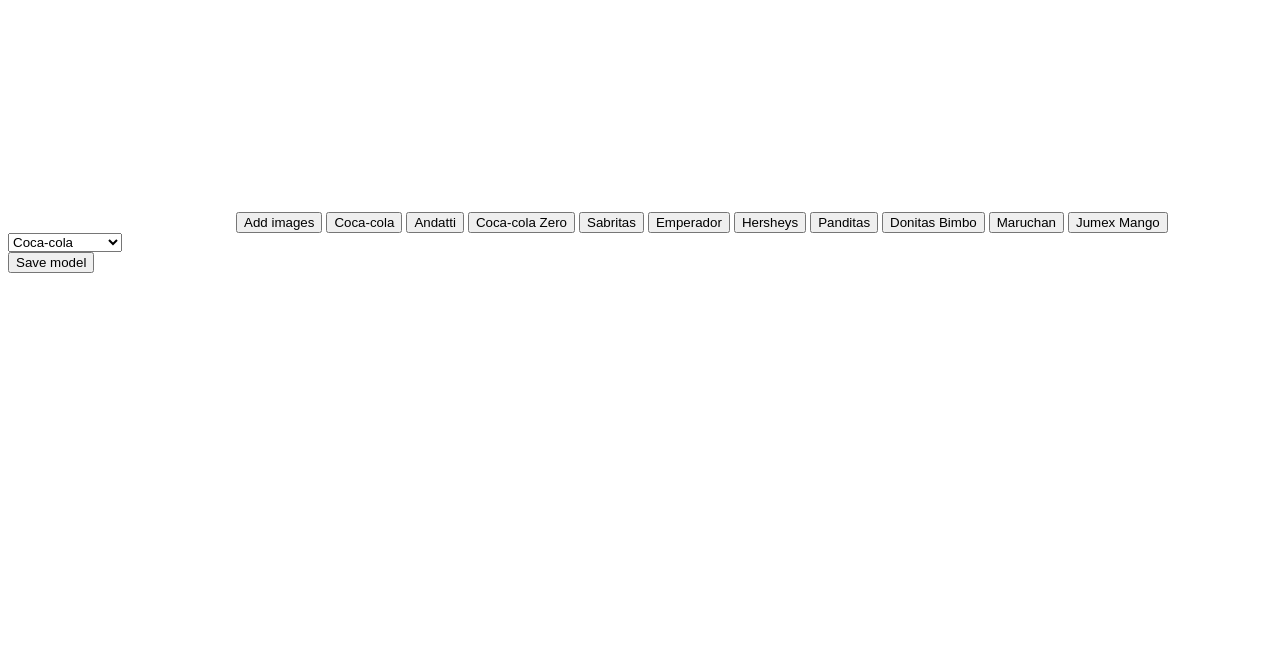
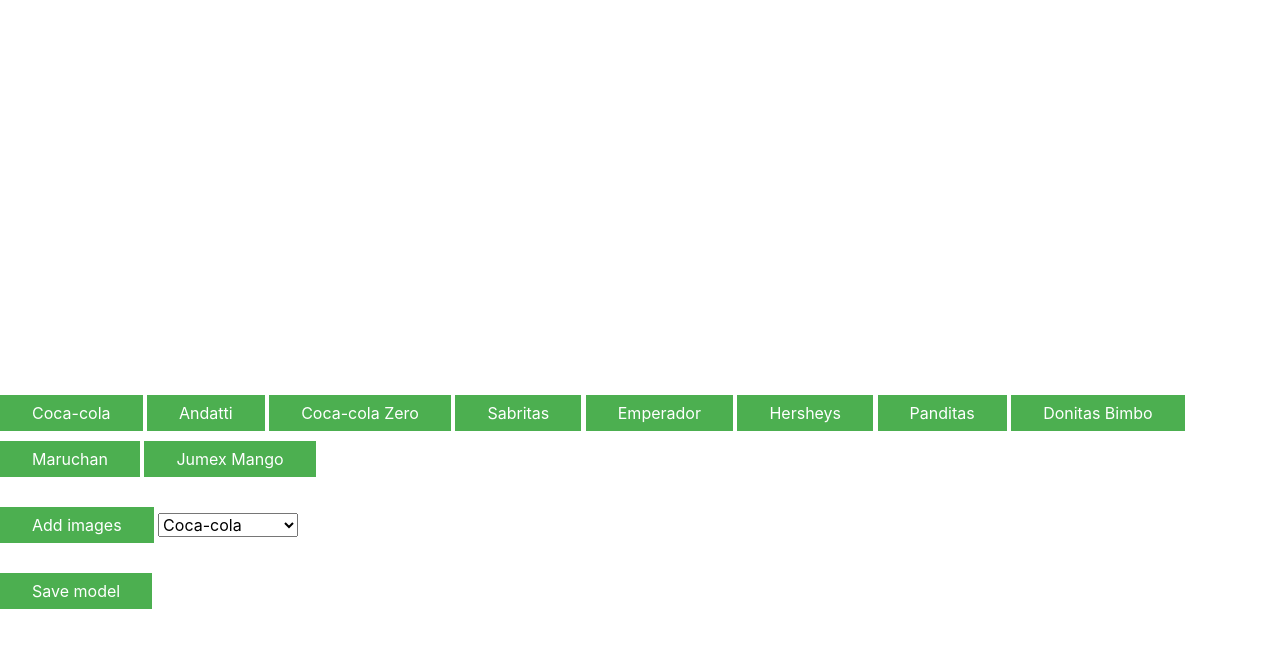
Before and after one commit to Adrian-GP/Semana-I-Proyecto, a plain HTML site: page index.html in a window 1280 px wide. Shown: the part 5-652 px from the top of the page. Drawn offline with nearby package versions, Linux system fonts and the light colour scheme; a script that the page names is missing.

Commit message:
Template

```diff
--- /dev/null
+++ b/css/styles.css
@@ -0,0 +1,12 @@
+.my-btn {
+    background-color: #4CAF50;
+    /* Green */
+    border: none;
+    color: white;
+    padding: 6px 32px;
+    margin-bottom:10px;
+    text-align: center;
+    text-decoration: none;
+    display: inline-block;
+    font-size: 16px;
+}
--- a/index.html
+++ b/index.html
@@ -2,9 +2,12 @@
 
 <head>
     <!-- Load the latest version of TensorFlow.js -->
-    <script src="https://unpkg.com/@tensorflow/tfjs"></script>
-    <script src="https://unpkg.com/@tensorflow-models/mobilenet"></script>
-    <script src="https://unpkg.com/@tensorflow-models/knn-classifier"></script>
+    <link rel="stylesheet" href="https://stackpath.bootstrapcdn.com/bootstrap/4.3.1/css/bootstrap.min.css"
+        integrity="sha384-ggOyR0iXCbMQv3Xipma34MD+dH/1fQ784/j6cY/iJTQUOhcWr7x9JvoRxT2MZw1T" crossorigin="anonymous">
+
+    <link rel="stylesheet" href="css/styles.css">
+
+
 
 </head>
 
@@ -12,18 +15,21 @@
     <!--<div id="console"></div>-->
     <!-- Add an image that we will use to test -->
     <!--<img id="img" crossorigin src="https://i.imgur.com/JlUvsxa.jpg" width="227" height="227"/>-->
-    <video autoplay playsinline muted id="webcam" width="224" height="224"></video>
-    <button id="add-image">Add images</button>
-    <button id="class-coca">Coca-cola</button>
-    <button id="class-andatti">Andatti</button>
-    <button id="class-coca-zero">Coca-cola Zero</button>
-    <button id="class-sabritas">Sabritas</button>
-    <button id="class-emperador">Emperador</button>
-    <button id="class-hershey">Hersheys</button>
-    <button id="class-panditas">Panditas</button>
-    <button id="class-donitas">Donitas Bimbo</button>
-    <button id="class-maruchan">Maruchan</button>
-    <button id="class-jumex">Jumex Mango</button>
+    <video autoplay playsinline muted id="webcam" width="600" height="400"></video>
+    <div style="display:block;">
+        <button class="my-btn" id="class-coca">Coca-cola</button>
+        <button class="my-btn" id="class-andatti">Andatti</button>
+        <button class="my-btn" id="class-coca-zero">Coca-cola Zero</button>
+        <button class="my-btn" id="class-sabritas">Sabritas</button>
+        <button class="my-btn" id="class-emperador">Emperador</button>
+        <button class="my-btn" id="class-hershey">Hersheys</button>
+        <button class="my-btn" id="class-panditas">Panditas</button>
+        <button class="my-btn" id="class-donitas">Donitas Bimbo</button>
+        <button class="my-btn" id="class-maruchan">Maruchan</button>
+        <button class="my-btn" id="class-jumex">Jumex Mango</button>
+    </div>
+    <div style="margin:20px 0;">
+        <button class="my-btn" id="add-image">Add images</button>
         <select id="drop-down-elem">
             <option value="0">Coca-cola</option>
             <option value="1">Andatti</option>
@@ -36,12 +42,25 @@
             <option value="8">Maruchan</option>
             <option value="9">Jumex Mango</option>
         </select>
+    </div>
     <!--<button id="class-b">Add B</button>
     <button id="class-c">Add C</button>-->
-    <div>
-        <button id="savemodel">Save model</button>
+    <div style="margin-top:20px;">
+        <button class="my-btn" id="savemodel">Save model</button>
     </div>
     <!-- Load index.js after the content of the page -->
+    <script src="https://code.jquery.com/jquery-3.3.1.slim.min.js"
+        integrity="sha384-q8i/X+965DzO0rT7abK41JStQIAqVgRVzpbzo5smXKp4YfRvH+8abtTE1Pi6jizo"
+        crossorigin="anonymous"></script>
+    <script src="https://cdnjs.cloudflare.com/ajax/libs/popper.js/1.14.7/umd/popper.min.js"
+        integrity="sha384-UO2eT0CpHqdSJQ6hJty5KVphtPhzWj9WO1clHTMGa3JDZwrnQq4sF86dIHNDz0W1"
+        crossorigin="anonymous"></script>
+    <script src="https://stackpath.bootstrapcdn.com/bootstrap/4.3.1/js/bootstrap.min.js"
+        integrity="sha384-JjSmVgyd0p3pXB1rRibZUAYoIIy6OrQ6VrjIEaFf/nJGzIxFDsf4x0xIM+B07jRM"
+        crossorigin="anonymous"></script>
+    <script src="https://unpkg.com/@tensorflow/tfjs"></script>
+    <script src="https://unpkg.com/@tensorflow-models/mobilenet"></script>
+    <script src="https://unpkg.com/@tensorflow-models/knn-classifier"></script>
     <script src="js/index.js"></script>
 </body>
 
```
Lines whose indentation alone changed are shown as unchanged.
